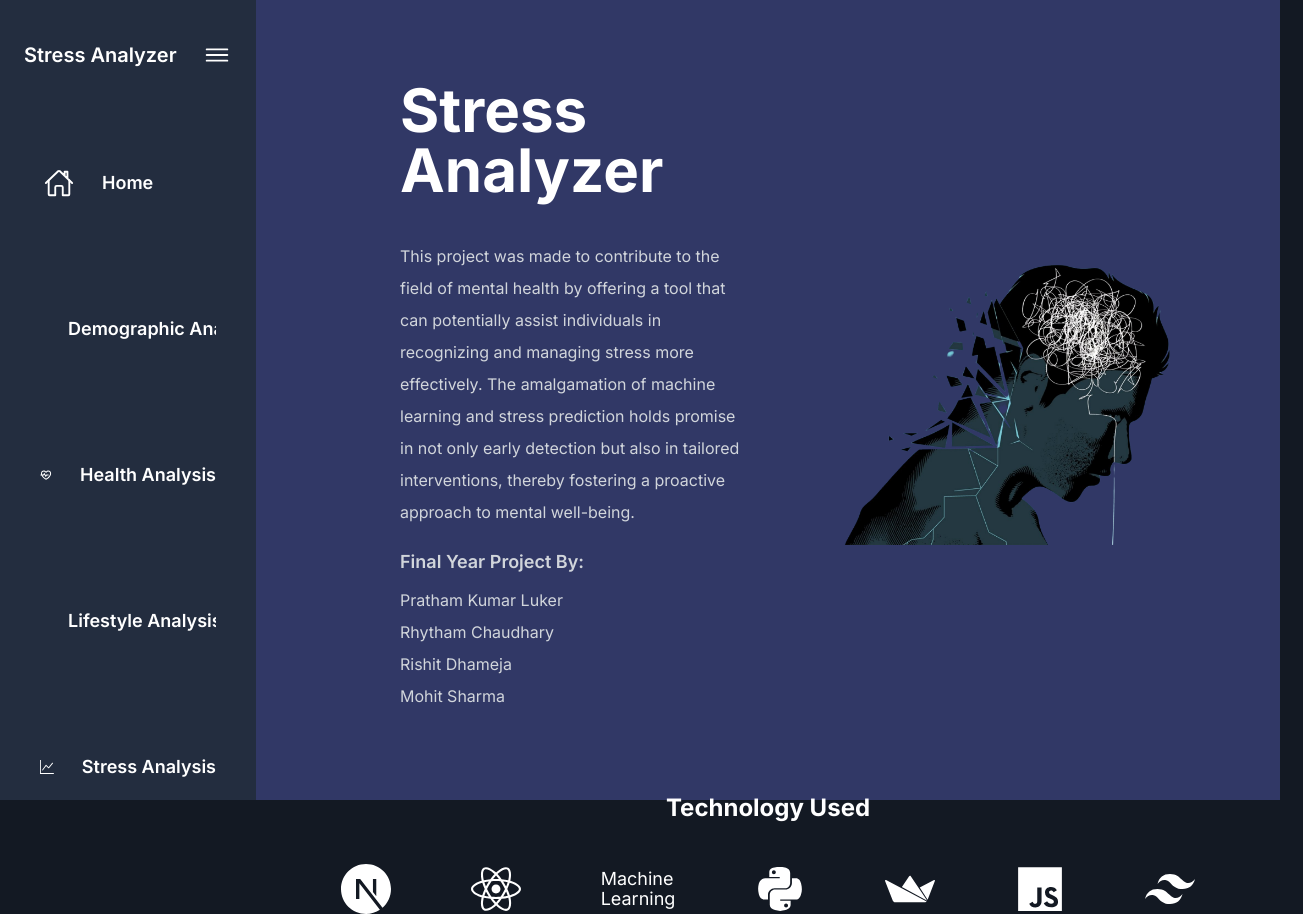
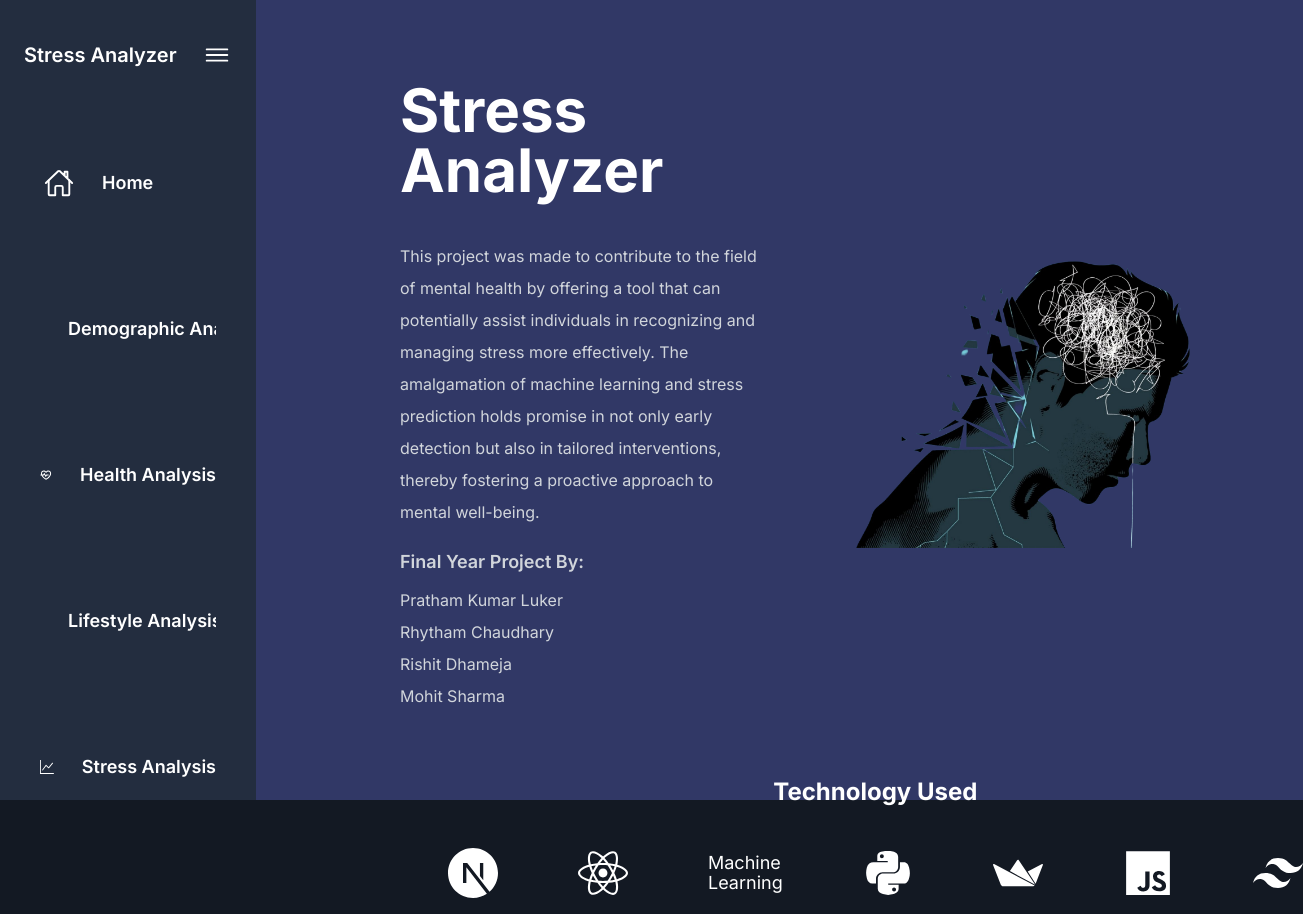
Before and after one commit to prathamxd/stress-analyzer, a Next.js app: page / in a window 1280 px wide. Shown: the whole page, 1303 px wide, since content can reach past the window. Built offline with nearby package versions, Linux system fonts and the light colour scheme.

Commit message:
home page

```diff
--- a/src/components/HomeHero.jsx
+++ b/src/components/HomeHero.jsx
@@ -8,8 +8,8 @@ import { SiTailwindcss } from "react-icons/si";
 
 const HomeHero = () => {
   return (
-    <div className="bg-[#313866]  h-screen">
-      <div className="flex items-center pl-36 py-20">
+    <div className="bg-[#313866] h-screen pl-36 py-20 flex flex-col items-start gap-16">
+      <div className="flex items-center ">
         <div className="space-y-5 w-[50%] text-white">
           <h1 className="text-6xl w-full font-bold text mb-10">
             Stress Analyzer{" "}
@@ -42,7 +42,7 @@ const HomeHero = () => {
         />
       </div>
 
-      <div className="flex flex-col items-center gap-10">
+      <div className="flex flex-col items-center gap-10 ml-12">
         <h1 className="text-white font-bold text-2xl">Technology Used</h1>
         <div className="flex gap-20 text-white items-center">
           <SiNextdotjs size={50} title="Next.js" />
```
